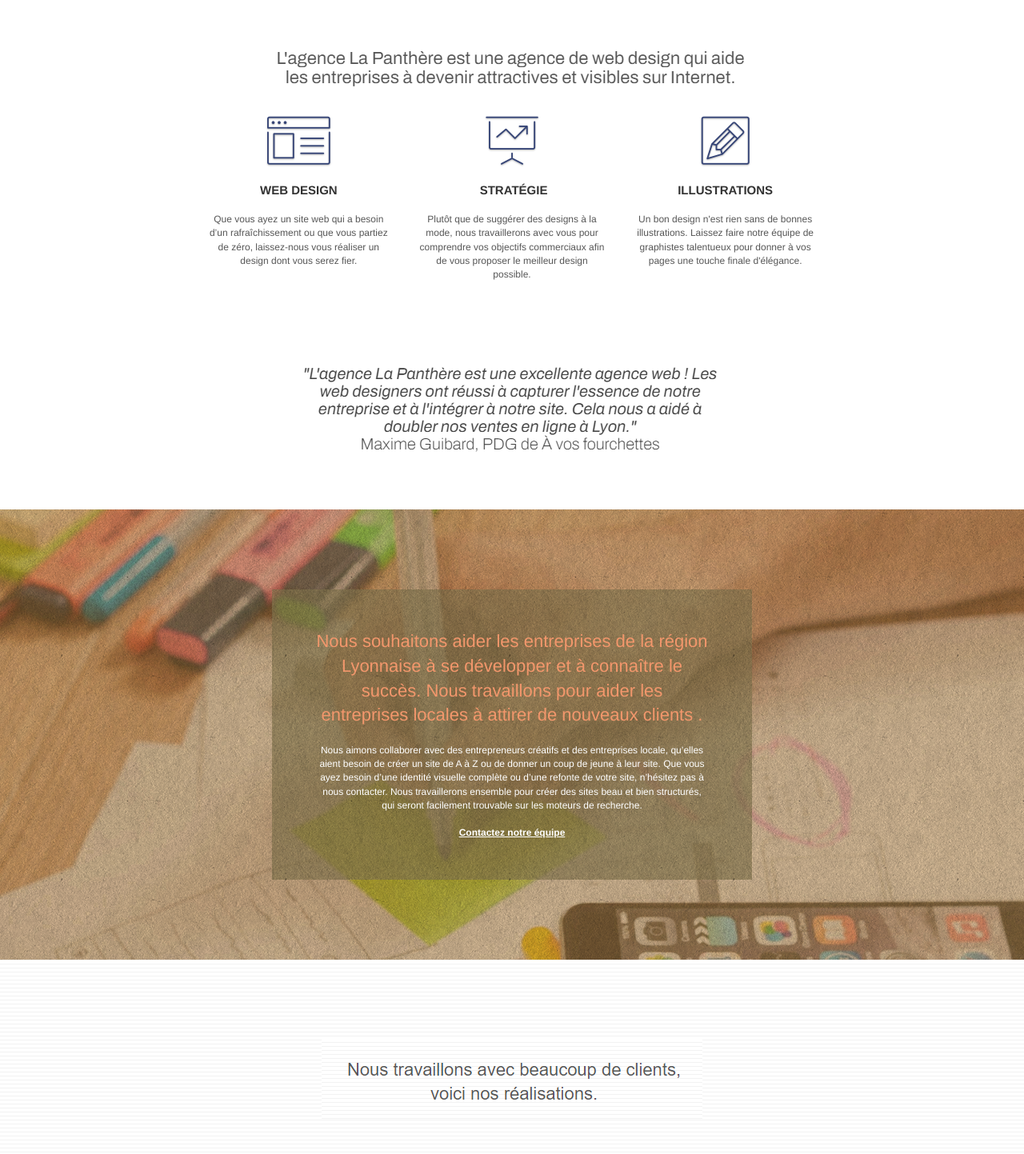
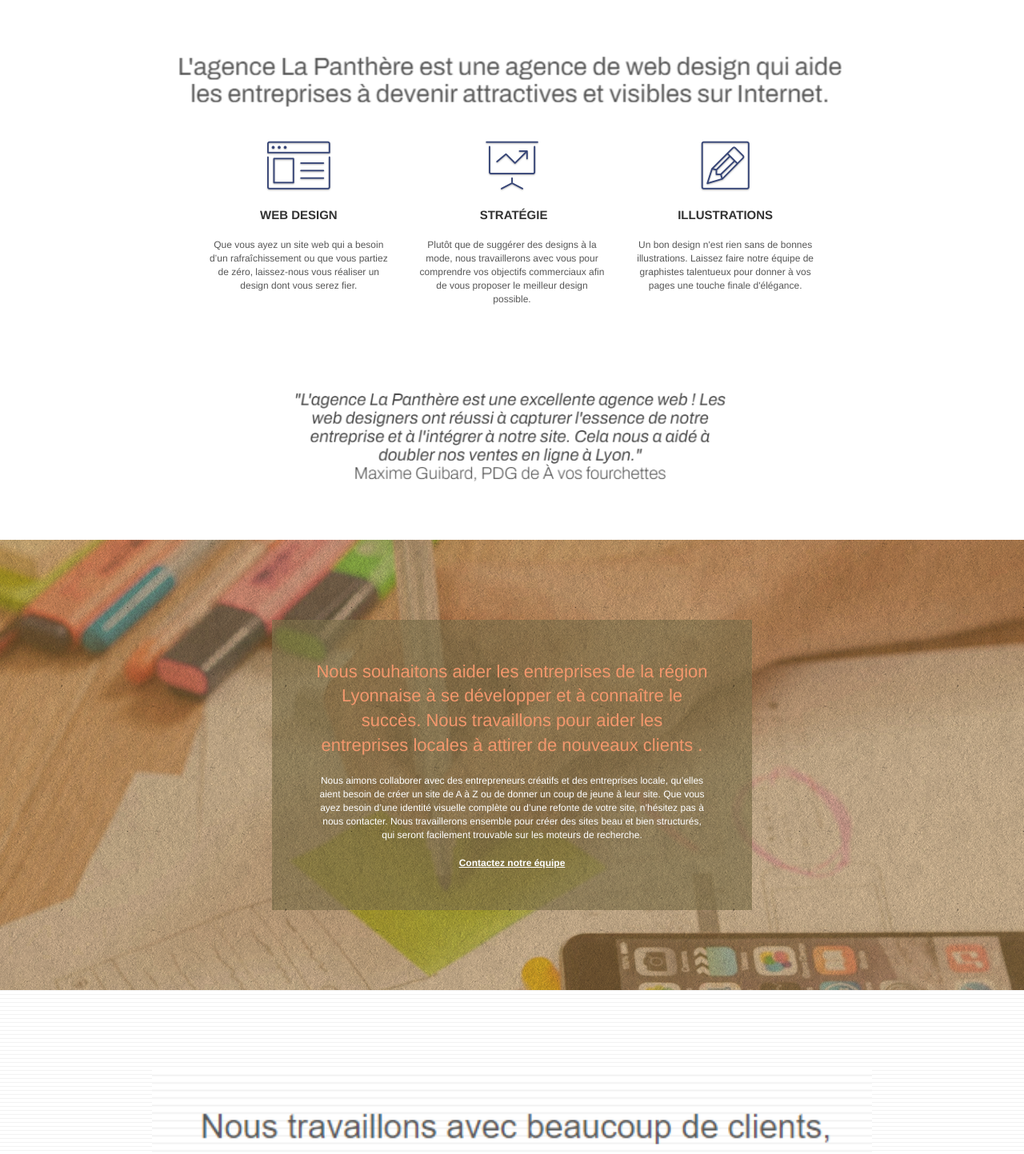
Before and after one commit to Passemoildev/P4_Improved, a plain HTML site: page index.html in a window 1280 px wide. Shown: the part 538-1981 px from the top of the page at 80% size. Drawn offline with Linux system fonts and the light colour scheme.

Commit message:
fix
taille img

```diff
--- a/index.html
+++ b/index.html
@@ -93,7 +93,7 @@
 	<div class="container bloc-md">
 		<div class="row">
 			<div class="col-sm-12 text-center">
-				<img alt="agence web, agence web lyon, web design lyon, stratégie web" src="img/title.png" />
+				<img alt="agence web, agence web lyon, web design lyon, stratégie web" src="img/title.png" class="img-quote" />
 			</div>
 		</div>
 		<div class="row voffset-lg med-width-whitespace">
@@ -133,7 +133,7 @@
 		</div>
 		<div class="row voffset-lg voffset">
 			<div class="col-xs-12 col-md-8 col-md-offset-2 text-center">
-				<img alt="agence web, agence web lyon, web design lyon, stratégie web" src="img/citation.png" />
+				<img alt="agence web, agence web lyon, web design lyon, stratégie web" src="img/citation.png" class="img-quote" />
 
 			</div>
 		</div>
@@ -163,7 +163,7 @@
 	<div class="container bloc-lg">
 		<div class="row">
 			<div class="col-sm-12 text-center">
-				<img alt="agence web, agence web lyon, web design lyon, stratégie web" src="img/title2.png" />
+				<img alt="agence web, agence web lyon, web design lyon, stratégie web" src="img/title2.png" class="img-quote"/>
 			</div>
 		</div>
 		<div class="row tight-width-whitespace portfolio-row">
--- a/style.css
+++ b/style.css
@@ -1045,3 +1045,8 @@ h4 {
         text-align: center;
     }
 }
+
+.img-quote {
+    width:90%;
+    object-fit: contain;
+}
```
Also changed, not shown: css/bootstrap.css.
